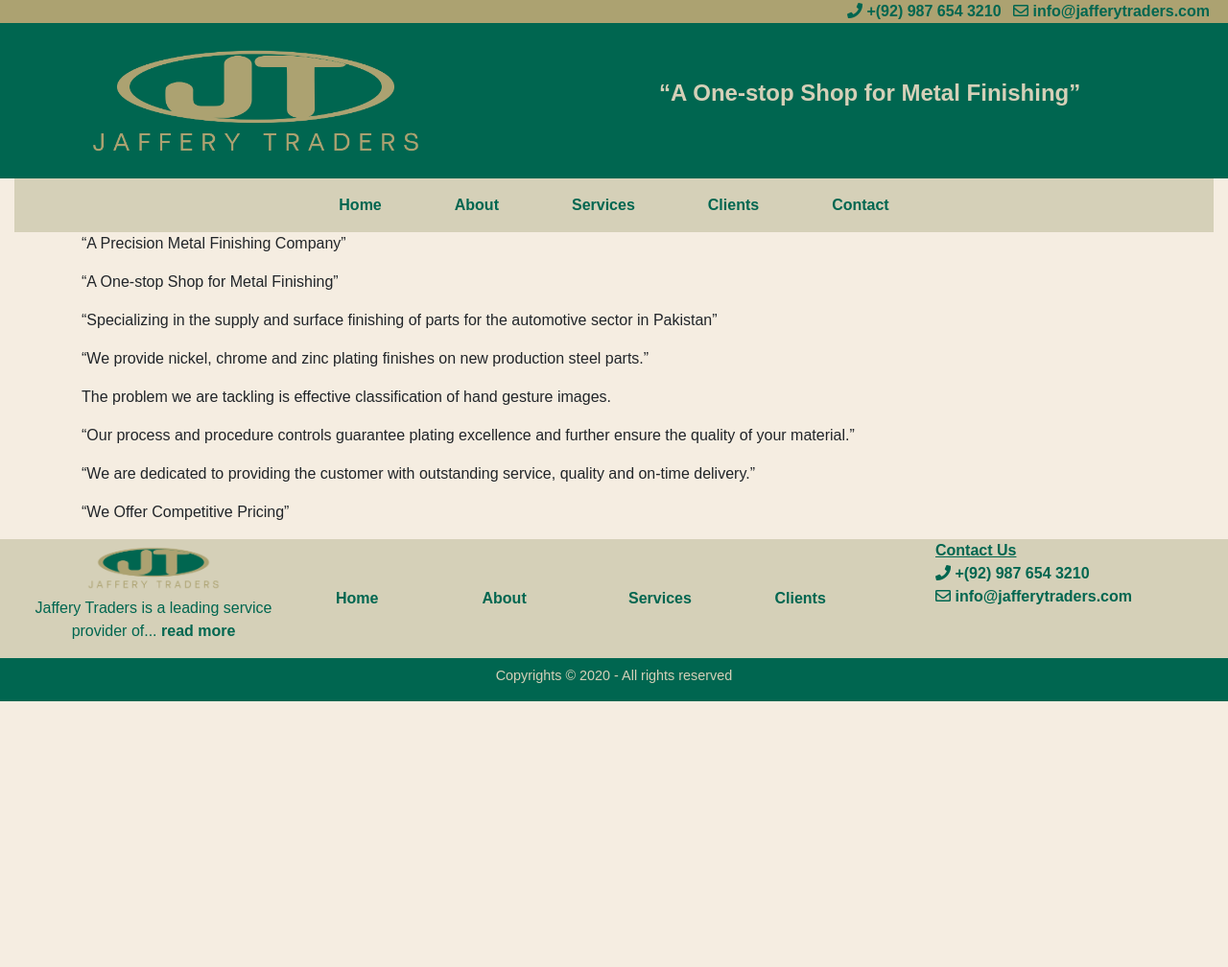
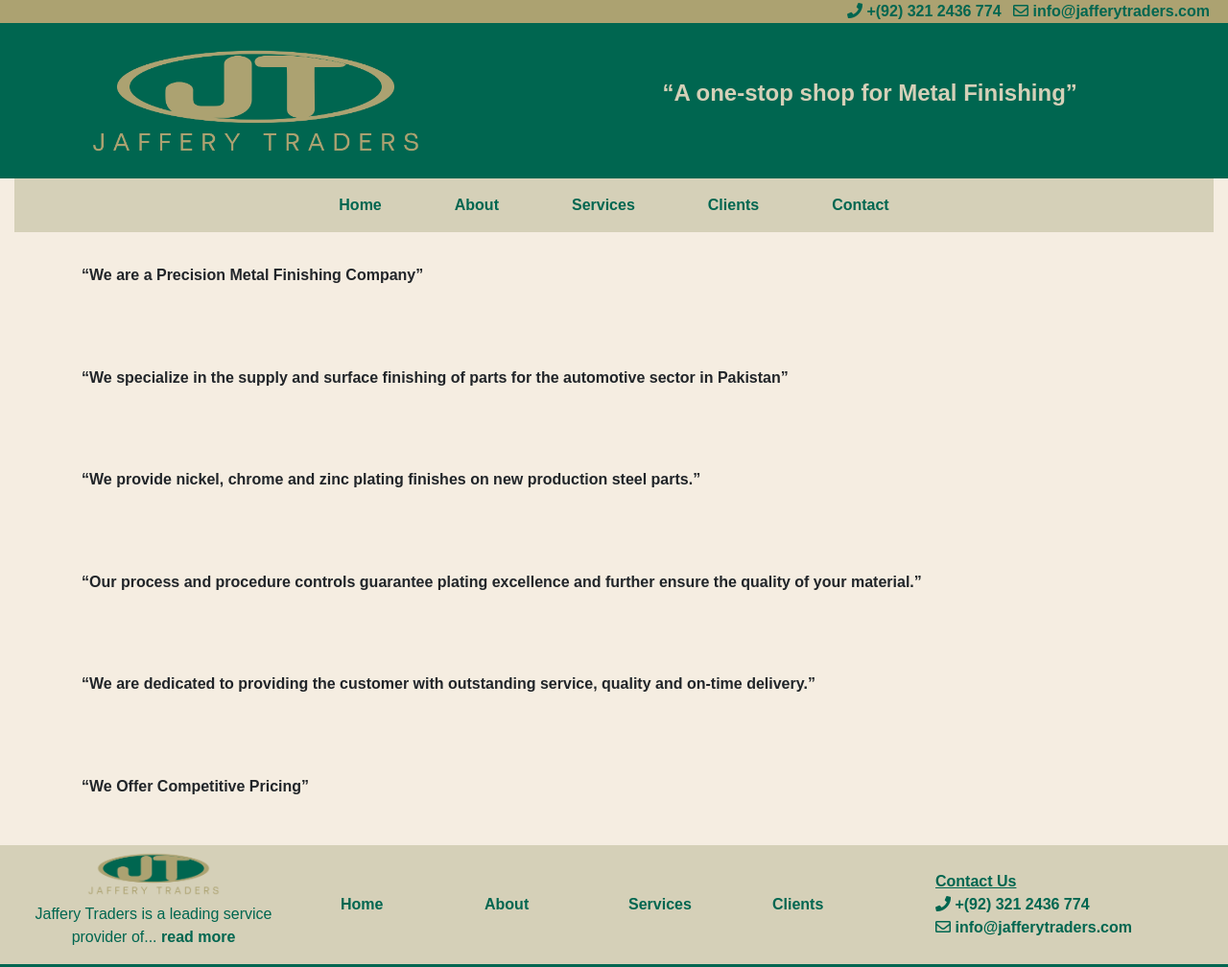
Before and after one commit to jafferytraders/jafferytraders.github.io, a plain HTML site: page index.html in a window 1280 px wide. Shown: the top 1008 px of the page at 96% size. Before the commit the page ends 800 px from the top, so only its background shows below. Drawn offline with nearby package versions, Linux system fonts and the light colour scheme.

Commit message:
made changes before hosting to jafferytraders.com

```diff
--- a/index.html
+++ b/index.html
@@ -25,7 +25,7 @@
     <div class="container-fluid top-header">
       <div class="row">
         <div class="col-12 text-right">
-          <a class="p-1" href="tel:+919876543210"><i class="fas fa-phone"></i> +(92) 987 654 3210</a>
+          <a class="p-1" href="tel:"><i class="fas fa-phone"></i> +(92) 321 2436 774</a>
           <a class="p-1" href="mailto:info@jafferytraders.com"><i class="far fa-envelope"></i>
             info@jafferytraders.com</a>
         </div>
@@ -38,7 +38,7 @@
           <img src="logo/jtlogotrans.png" class="img-fluid" width="355px" height="130px">
         </div>
         <div class="col-xl-7 col-lg-7 col-md-7 col-sm-6 col-xs-7 text-center custom-center">
-          <p>“A One-stop Shop for Metal Finishing”</p>
+          <p>“A one-stop shop for Metal Finishing”</p>
         </div>
       </div>
     </div>
@@ -72,43 +72,33 @@
 
   <section>
     <div class="container home-content">
-      <div class="row">
+      <div class="row banner">
         <div class="col-12">
-          <p>“A Precision Metal Finishing Company”</p>
+          <p>“We are a Precision Metal Finishing Company”</p>
         </div>
       </div>
-      <div class="row">
+      <div class="row banner">
         <div class="col-12">
-          <p>“A One-stop Shop for Metal Finishing”</p>
+          <p>“We specialize in the supply and surface finishing of parts for the automotive sector in Pakistan”</p>
         </div>
       </div>
-      <div class="row">
-        <div class="col-12">
-          <p>“Specializing in the supply and surface finishing of parts for the automotive sector in Pakistan”</p>
-        </div>
-      </div>
-      <div class="row">
+      <div class="row banner">
         <div class="col-12">
           <p>“We provide nickel, chrome and zinc plating finishes on new production steel parts.”</p>
         </div>
       </div>
-      <div class="row">
-        <div class="col-12">
-          <p>The problem we are tackling is effective classification of hand gesture images.</p>
-        </div>
-      </div>
-      <div class="row">
+      <div class="row banner">
         <div class="col-12">
           <p> “Our process and procedure controls guarantee plating excellence and further ensure the quality of your
             material.”</p>
         </div>
       </div>
-      <div class="row">
+      <div class="row banner">
         <div class="col-12">
           <p> “We are dedicated to providing the customer with outstanding service, quality and on-time delivery.” </p>
         </div>
       </div>
-      <div class="row">
+      <div class="row banner">
         <div class="col-12">
           <p> “We Offer Competitive Pricing” </p>
         </div>
@@ -125,7 +115,7 @@
           <!-- <a href="https://www.facebook.com/" class="p-1"></a>  -->
         </div>
         <div class="col-md-6 custom-center">
-          <div class="row custom-center">
+          <div class="row custom-center top-footer-nav">
             <div class="col-md-3">
               <a href="index.html">Home</a>
             </div>
@@ -140,9 +130,9 @@
             </div>
           </div>
         </div>
-        <div class="col-md-3">
+        <div class="col-md-3 top-footer-contactus">
           <a href="contact.html"><u>Contact Us</u></a><br>
-          <a href="tel:+919876543210"><i class="fas fa-phone"></i> +(92) 987 654 3210</a><br>
+          <a href="tel:+919876543210"><i class="fas fa-phone"></i> +(92) 321 2436 774</a><br>
           <a href="mailto:info@jafferytraders.com"><i class="far fa-envelope"></i> info@jafferytraders.com</a>
           <!-- <div class="embed-responsive embed-responsive-16by9">
             <iframe class="embed-responsive-item"
--- a/style.css
+++ b/style.css
@@ -112,3 +112,17 @@
 {
     border: 3px solid red;
 }
+.banner
+{
+    font-weight: 600;
+    padding-top: 3%;
+    padding-bottom: 3%;
+}
+.top-footer-contactus
+{
+    margin: auto;
+}
+.top-footer-nav
+{
+    margin: 5px;
+}
```
Also changed, not shown: about.html (+7 -9 lines), clients.html (+4 -3 lines), contact.html (+7 -2 lines), services.html (+1 -6 lines).
